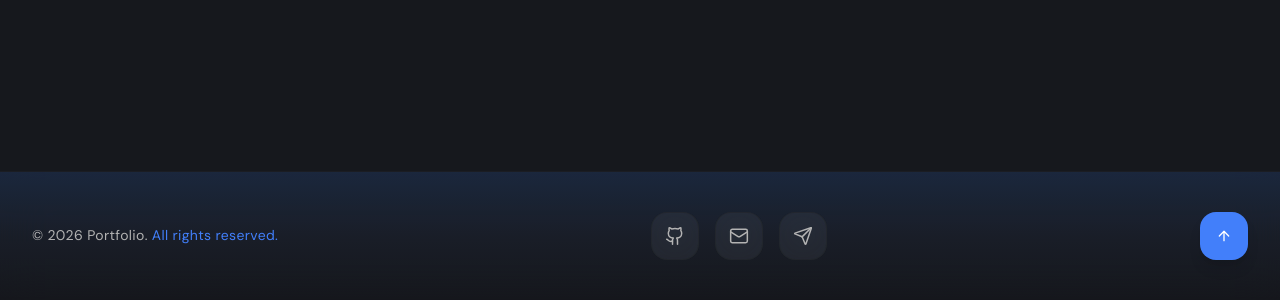
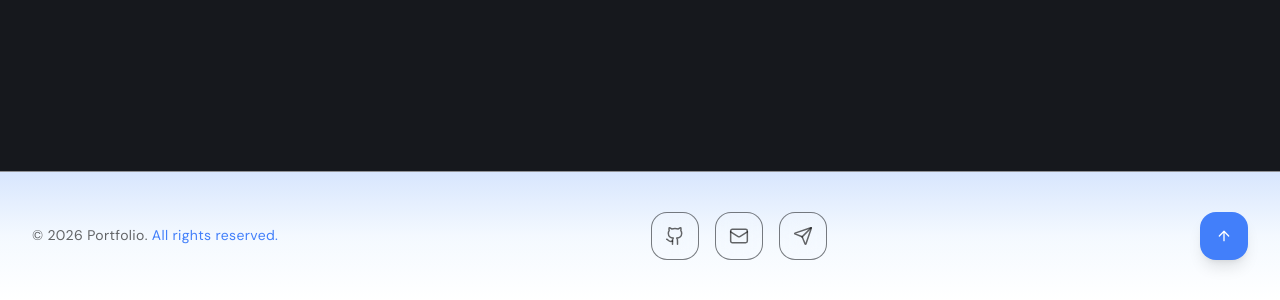
Before and after one commit to VibelessYoung/Modern-CV, a React (Vite) app: page / in a window 1280 px wide. Shown: the part 7695-7995 px from the top of the page. Built offline with nearby package versions, Linux system fonts and the light colour scheme.

Commit message:
handle dark-light in footer

```diff
--- a/src/components/Footer.tsx
+++ b/src/components/Footer.tsx
@@ -7,13 +7,17 @@ export function Footer() {
   };
 
   return (
-    <footer className="relative border-t border-border/50 bg-background/70 backdrop-blur-xl">
-      <div className="absolute inset-0 pointer-events-none bg-gradient-to-b from-blue-500/15 via-blue-400/5 to-transparent" />
+    <footer className="relative border-t border-border/50 bg-white dark:bg-background/70 backdrop-blur-xl">
+      <div
+        className="absolute inset-0 pointer-events-none bg-gradient-to-b
+from-blue-500/20 dark:from-blue-400/15
+via-blue-300/10 dark:via-blue-500/5 to-transparent"
+      />
 
       <div className="container relative px-8 py-10 mx-auto">
         <div className="flex flex-col items-center justify-between gap-8 md:flex-row">
           <div className="text-center md:text-left">
-            <p className="text-sm tracking-wide text-muted-foreground">
+            <p className="text-sm tracking-wide text-black/60 dark:text-muted-foreground">
               © {new Date().getFullYear()} Portfolio.
               <span className="ml-1 text-primary">All rights reserved.</span>
             </p>
@@ -40,7 +44,7 @@ export function Footer() {
           "
             >
               <Github
-                className="w-5 h-5 transition-all duration-300 text-muted-foreground group-hover:text-primary group-hover:rotate-6"
+                className="w-5 h-5 transition-all duration-300 text-black/60 dark:text-muted-foreground group-hover:text-primary group-hover:rotate-6"
                 strokeWidth={1.8}
               />
             </a>
@@ -63,7 +67,7 @@ export function Footer() {
           "
             >
               <Mail
-                className="w-5 h-5 transition-all duration-300 text-muted-foreground group-hover:text-primary"
+                className="w-5 h-5 transition-all duration-300 text-black/60 dark:text-muted-foreground group-hover:text-primary"
                 strokeWidth={1.8}
               />
             </a>
@@ -90,7 +94,8 @@ export function Footer() {
               <Send
                 className="
             h-5 w-5
-            text-muted-foreground
+            text-black/60
+            dark:text-muted-foreground
             transition-all
             duration-300
             group-hover:text-primary
```
